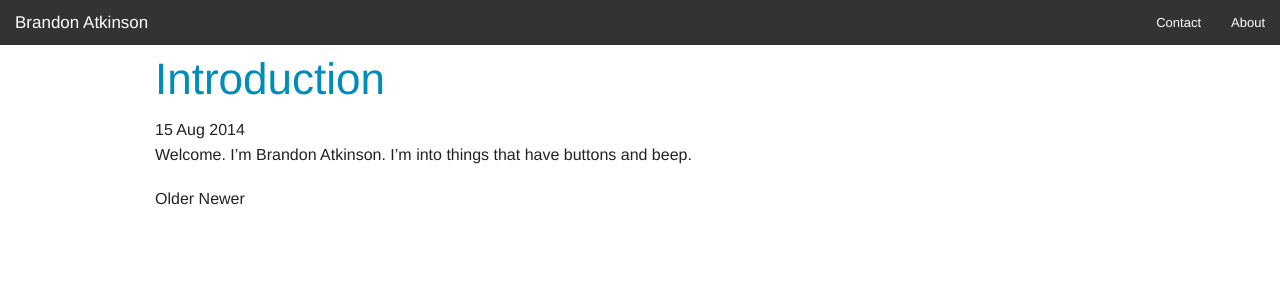
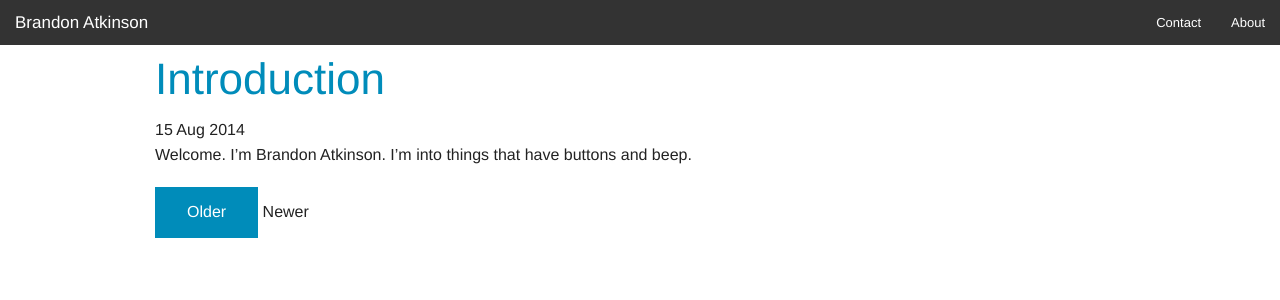
Before and after one commit to gorjusborg/brandon-atkinson.github.io, a Jekyll site: the page built from index.html, in a window 1280 px wide. Shown: the top 300 px of the page. Built offline with Jekyll 4.4.1, drawn with Linux system fonts in a browser that asks for light colours; nearby versions of some CDN libraries; library files that are not in the unit come from our copies; Markdown is read by kramdown in place of the engine named in the settings; the list of posts is cut into pages by our own code.

Commit message:
Made older/newer real buttons

```diff
--- a/index.html
+++ b/index.html
@@ -21,9 +21,9 @@ title: Home
 
 <div class="pagination">
   {% if paginator.next_page %}
-    <a class="pagination-item older" href="/page{{paginator.next_page}}">Older</a>
+    <a class="button pagination-item older" href="/page{{paginator.next_page}}">Older</a>
   {% else %}
-    <span class="pagination-item older">Older</span>
+    <span class="button pagination-item older">Older</span>
   {% endif %}
   {% if paginator.previous_page %}
     {% if paginator.page == 2 %}
```
